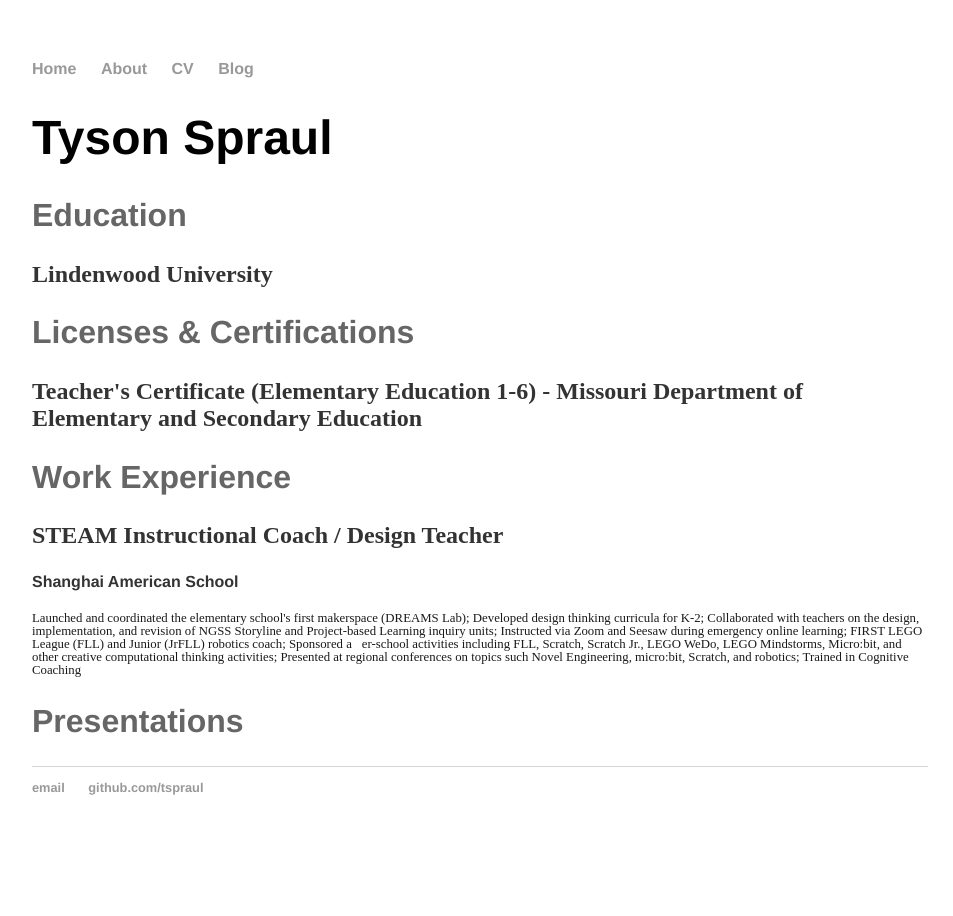
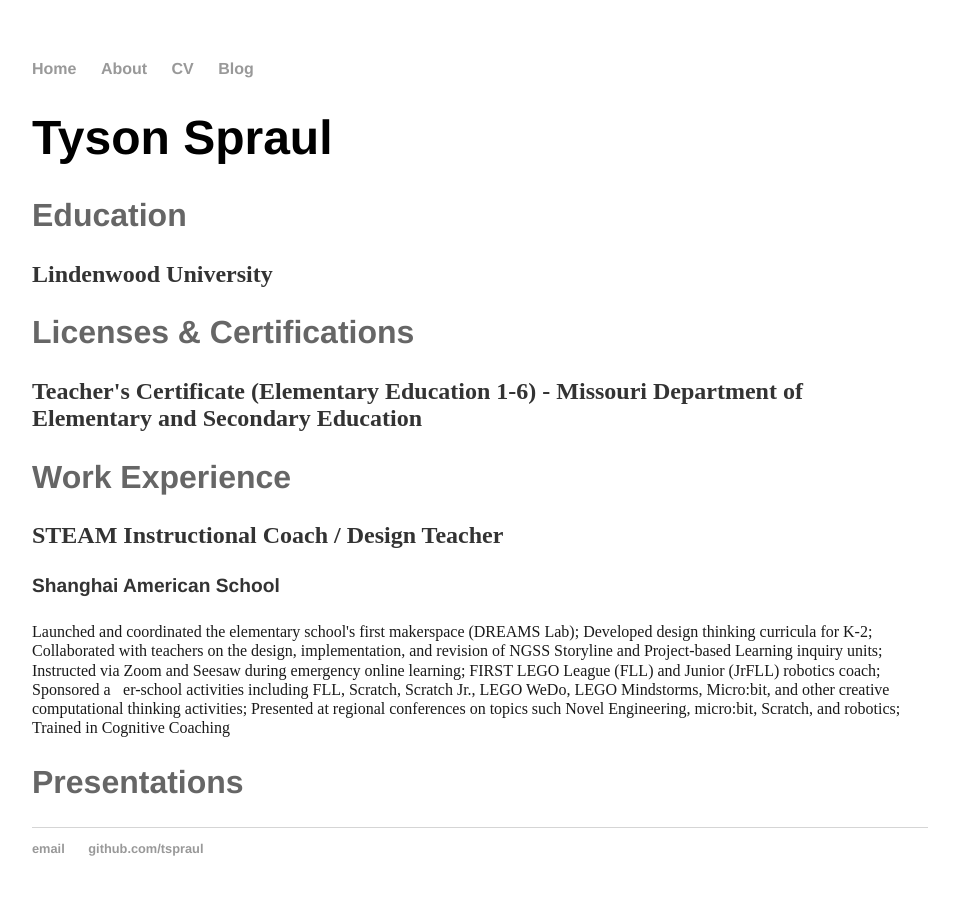
Before and after one commit to tspraul/tspraul, a Jekyll site: the page built from cv/index.html, in a window 1280 px wide. Shown: the whole page, without its empty margins (160-1113 px from the left). Built offline with Jekyll 4.4.1, drawn with Linux system fonts in a browser that asks for light colours.

Commit message:
Update main.css

```diff
--- a/css/main.css
+++ b/css/main.css
@@ -33,13 +33,13 @@ h3 {
     color: #333;
 }
 h4 {
-    font-size: 1em;
+    font-size: 1.2em;
     font-family:'Helvetica', 'Arial', 'Sans-Serif';
     color: #333;
 }
 p {
-    font-size: .8em;
-    line-height: 1em;
+    font-size: 1em;
+    line-height: 1.2em;
     color: #1a1a1a;
 }
 footer {
```
